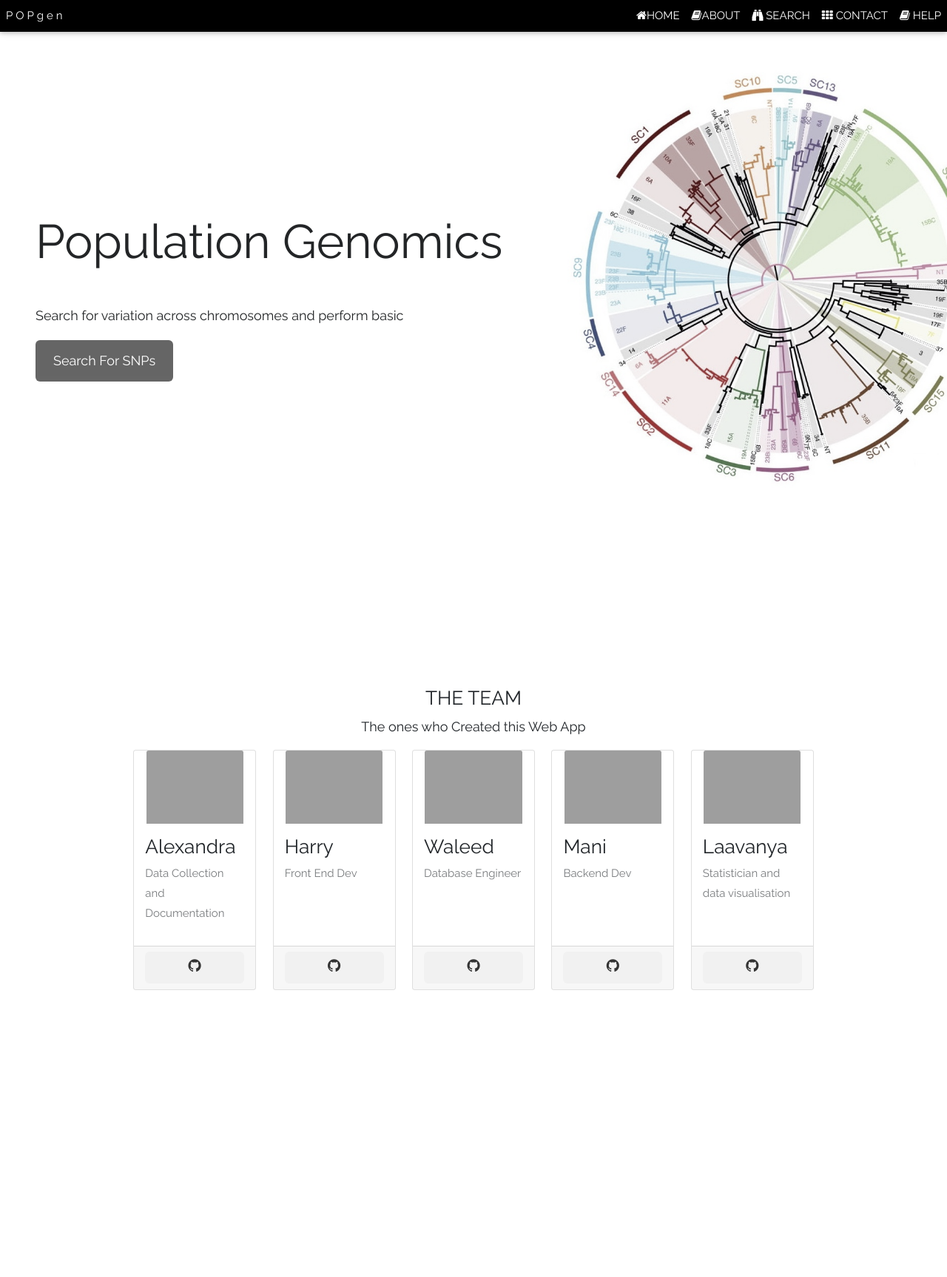
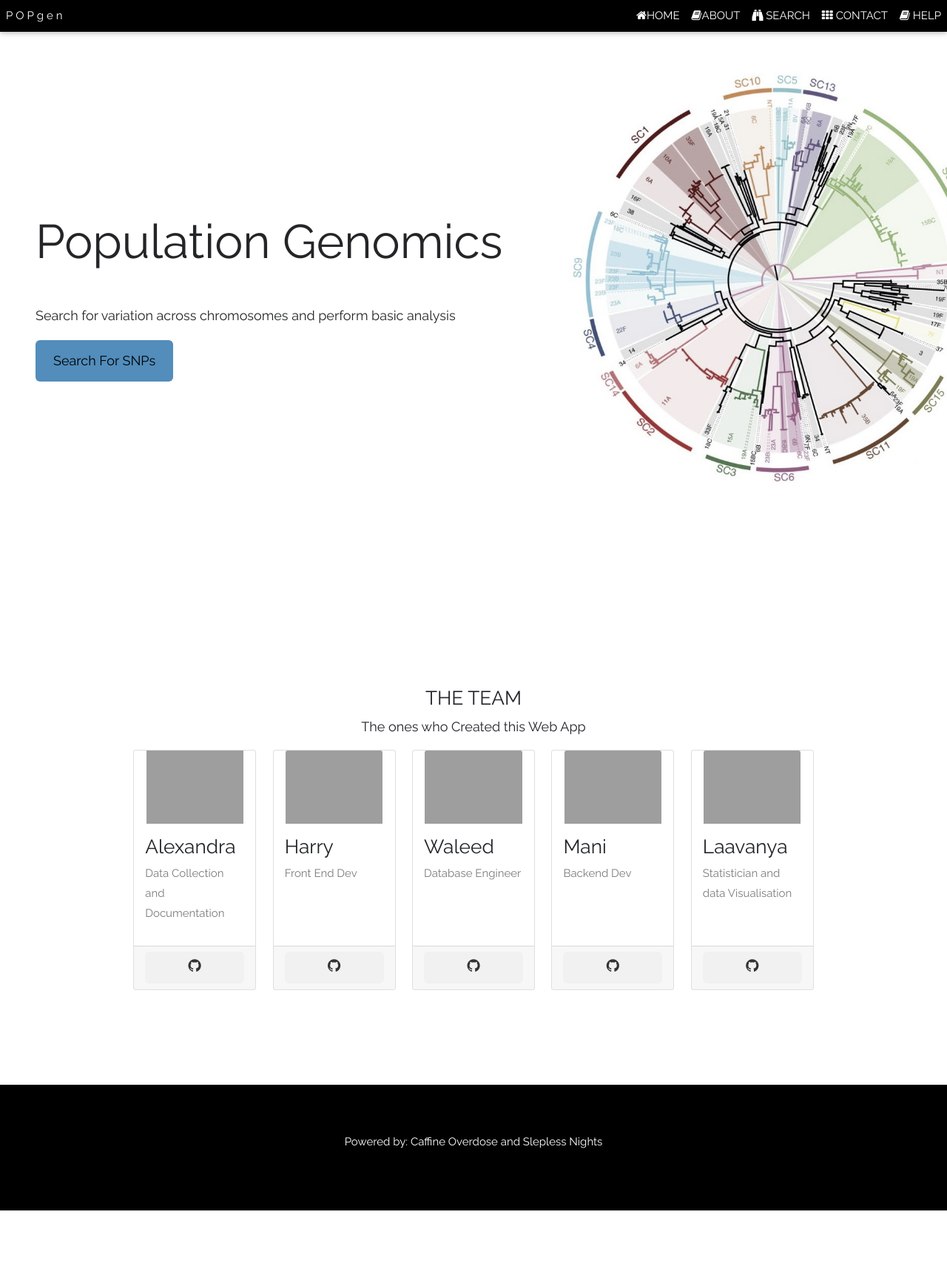
Before and after one commit to Mani-varma1/Web_project, a Flask app: page / in a window 1280 px wide. Shown: the whole page at 74% size. Before the commit the page ends 1339 px from the top, so only its background shows below. Run offline with Flask 2, Linux system fonts and the light colour scheme; grey boxes are pictures that could not be loaded.

Commit message:
Update home.html

```diff
--- a/Flask/VCF_website/templates/home.html
+++ b/Flask/VCF_website/templates/home.html
@@ -1,45 +1,30 @@
-{% extends "layout.html" %} {% block content %}
+{% extends "layout.html" %}
+{% block content %}
     <header class="bgimg-1 w3-display-container w3-grayscale-min" id="home">
-  <div class="w3-display-left w3-text-Black" style="padding: 48px">
-    <span class="w3-jumbo w3-hide-small">Population Genomics</span><br />
-    <span class="w3-xxlarge w3-hide-large w3-hide-medium"
-      >Population Genomics</span
-    ><br />
-    <span class="w3-large"
-      >Search for variation across chromosomes and perform basic</span
-    >
-    <p>
-      <a
-        href="{{ url_for('search') }}"
-        class="w3-button w3-black w3-padding-large w3-large w3-margin-top w3-opacity w3-hover-opacity-off"
-        >Search For SNPs</a
-      >
-    </p>
+      <div class="w3-display-left w3-text-Black" style="padding:48px">
+        <span class="w3-jumbo w3-hide-small">Population Genomics</span><br>
+        <span class="w3-xxlarge w3-hide-large w3-hide-medium">Population Genomics</span><br>
+        <span class="w3-large">Search for variation across chromosomes and perform basic analysis</span>
+        <p><a href="{{ url_for('search') }}"class="w3-button w3-blue w3-text-black w3-padding-large w3-large w3-margin-top w3-hover-black w3-hover-text-white">Search For SNPs</a></p>
       </div>
     </header>
 
-<div class="container" style="padding: 128px 16px" id="team">
+    <div class="container" style="padding:128px 16px" id="team">
       <h3 class="w3-center">THE TEAM</h3>
       <p class="w3-center w3-large">The ones who Created this Web App</p>
+      <div class="row justify-content-md-center">
 
-  <div class="row justify-content-md-center">
+
         <div class="col-sm-12 col-md-6 col-lg-2 d-flex">
           <div class="card">
-        <img
-          class="card-img-top center"
-          src="https://cdn2.iconfinder.com/data/icons/ios-7-icons/50/user_female2-512.png"
-          alt="Github Pic"
-          style="width: 80%"
-        />
+            <img class="center" src="https://cdn2.iconfinder.com/data/icons/ios-7-icons/50/user_female2-512.png" alt="Github Pic" style="width:80%">
             <div class="card-body">
               <h3>Alexandra</h3>
-          <p class="w3-opacity">Data Collection and Documentation</p>
+              <p class="w3-opacity">Data Collection and Documentation </p>
             </div>
             <div class="card-footer">
               <button class="w3-button w3-light-grey w3-block">
-            <a target="_blank" href="https://github.com/alexxandra00"
-              ><i class="fa fa-github"></i
-            ></a>
+                <a target="_blank" href="https://github.com/alexxandra00"><i class="fa fa-github"></i></a>
               </button>
             </div>
           </div>
@@ -47,21 +32,14 @@
 
         <div class="col-sm-12 col-md-6 col-lg-2 d-flex">
           <div class="card">
-        <img
-          class="card-img-top center"
-          src="https://cdn2.iconfinder.com/data/icons/ios-7-icons/50/user_male2-512.png"
-          alt="Github Pic"
-          style="width: 80%"
-        />
+            <img class="card-img-top center" src="https://cdn2.iconfinder.com/data/icons/ios-7-icons/50/user_male2-512.png" alt="Github Pic" style="width: 80%" />
             <div class="card-body">
               <h3>Harry</h3>
               <p class="w3-opacity">Front End Dev</p>
             </div>
             <div class="card-footer">
               <button class="w3-button w3-light-grey w3-block">
-            <a target="_blank" href="https://github.com/HarryArthurMarchant"
-              ><i class="fa fa-github"></i
-            ></a>
+                <a target="_blank" href="https://github.com/HarryArthurMarchant"><i class="fa fa-github"></i></a>
               </button>
             </div>
           </div>
@@ -69,69 +47,55 @@
 
         <div class="col-sm-12 col-md-6 col-lg-2 d-flex">
           <div class="card">
-        <img
-          class="card-img-top center"
-          src="https://cdn2.iconfinder.com/data/icons/ios-7-icons/50/user_male2-512.png"
-          alt="Github Pic"
-          style="width: 80%"
-        />
+            <img class="card-img-top center" src="https://cdn2.iconfinder.com/data/icons/ios-7-icons/50/user_male2-512.png" alt="Github Pic" style="width: 80%" />
             <div class="card-body">
               <h3>Waleed</h3>
               <p class="w3-opacity">Database Engineer</p>
             </div>
             <div class="card-footer">
               <button class="w3-button w3-light-grey w3-block">
-            <a target="_blank" href="https://github.com/AbuKamaal"
-              ><i class="fa fa-github"></i
-            ></a>
+                <a target="_blank" href="https://github.com/AbuKamaal"><i class="fa fa-github"></i></a>
               </button>
             </div>
           </div>
         </div>
 
+
         <div class="col-sm-12 col-md-6 col-lg-2 d-flex">
           <div class="card">
-        <img
-          class="card-img-top center"
-          src="https://cdn2.iconfinder.com/data/icons/ios-7-icons/50/user_male2-512.png"
-          alt="Github Pic"
-          style="width: 80%"
-        />
+            <img class="card-img-top center" src="https://cdn2.iconfinder.com/data/icons/ios-7-icons/50/user_male2-512.png" alt="Github Pic" style="width: 80%" />
             <div class="card-body">
              <h3>Mani</h3>
               <p class="w3-opacity">Backend Dev</p>
             </div>
             <div class="card-footer">
               <button class="w3-button w3-light-grey w3-block">
-            <a target="_blank" href="https://github.com/Mani-varma1"
-              ><i class="fa fa-github"></i
-            ></a>
+                <a target="_blank" href="https://github.com/Mani-varma1"><i class="fa fa-github"></i></a>
               </button>
             </div>
           </div>
         </div>
 
+
         <div class="col-sm-12 col-md-6 col-lg-2 d-flex">
           <div class="card">
-        <img
-          class="card-img-top center"
-          src="https://cdn2.iconfinder.com/data/icons/ios-7-icons/50/user_female2-512.png"
-          alt="Github Pic"
-          style="width: 80%"
-        />
+            <img class="card-img-top center" src="https://cdn2.iconfinder.com/data/icons/ios-7-icons/50/user_female2-512.png" alt="Github Pic" style="width: 80%" />
             <div class="card-body">
               <h3>Laavanya</h3>
-          <p class="w3-opacity">Statistician and data visualisation</p>
+              <p class="w3-opacity">Statistician and data Visualisation</p>
             </div>
             <div class="card-footer">
               <button class="w3-button w3-light-grey w3-block">
-            <a target="_blank" href="https://github.com/Laavanya741"
-              ><i class="fa fa-github"></i
-            ></a>
+                <a target="_blank" href="https://github.com/Laavanya741"><i class="fa fa-github"></i></a>
               </button>
             </div>
           </div>
         </div>
+
       </div>
     </div>
+    <!-- Footer -->
+    <footer class="w3-center w3-black w3-padding-64">
+      <p>Powered by: <span class="w3-hover-text-green">Caffine Overdose and Slepless Nights</span></p>
+    </footer>
 {% endblock content %}
```
Lines whose indentation alone changed are shown as unchanged.
